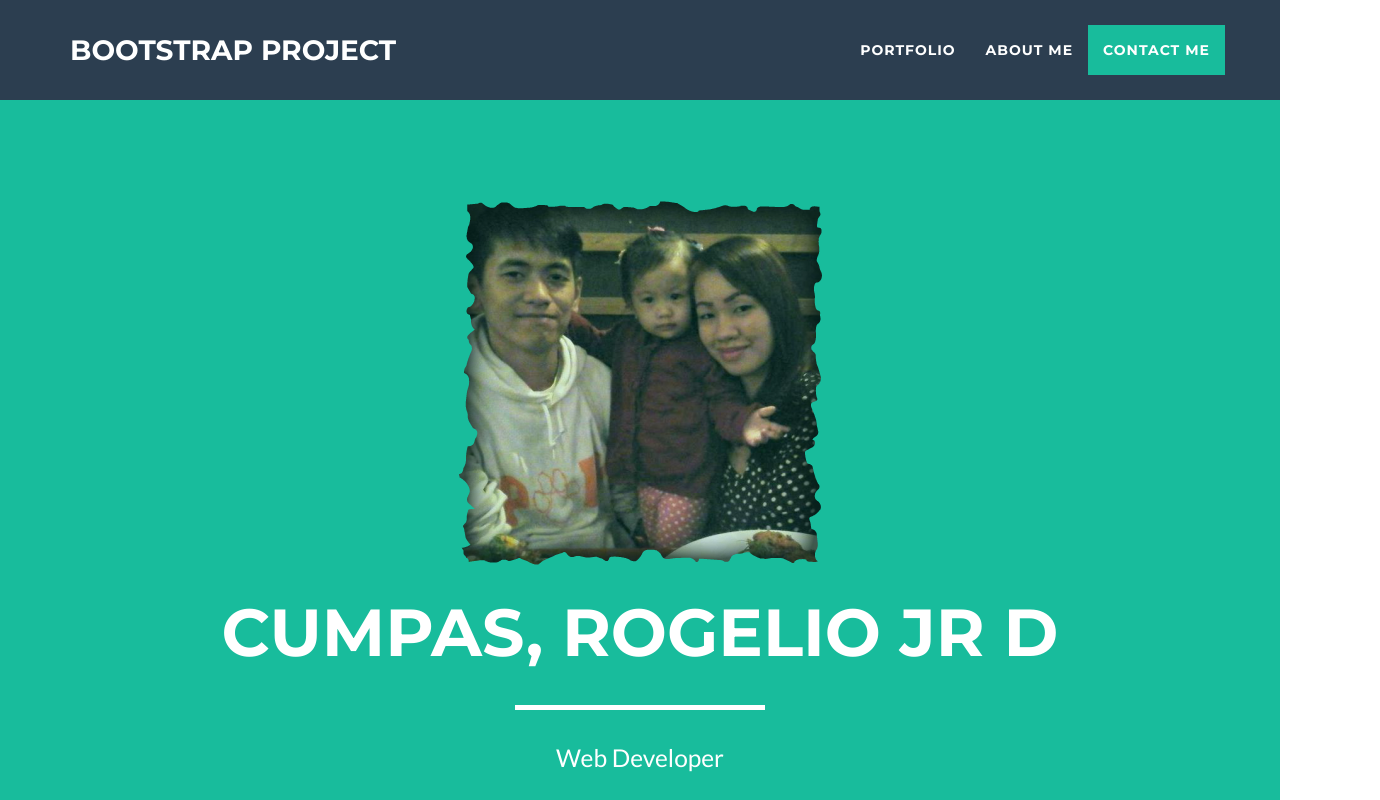
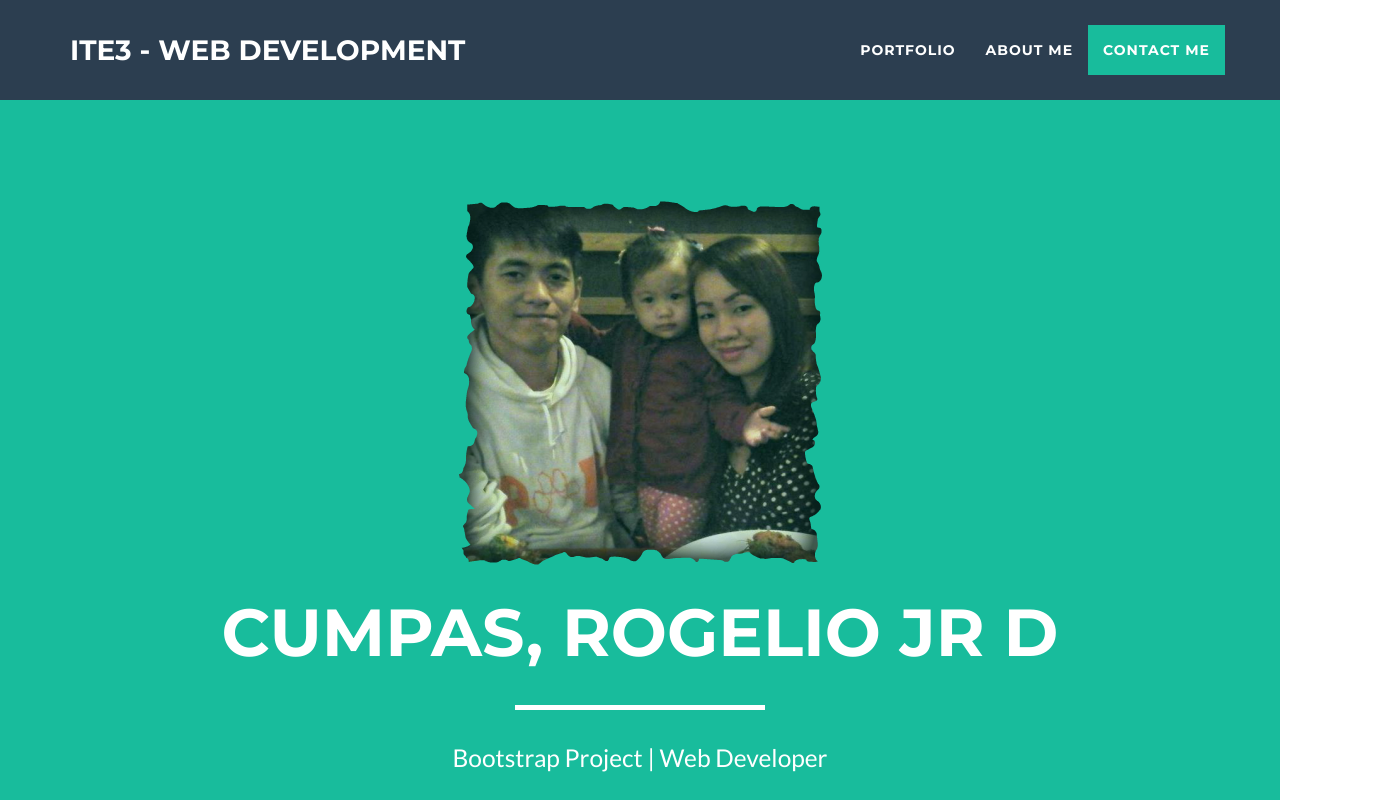
Before and after one commit to cumpasrogelio/cumpasrogelio.github.io, a website: page index.html in a window 1280 px wide. Shown: the top 800 px of the page, 1380 px wide, since content can reach past the window. Drawn offline with nearby package versions, Linux system fonts and the light colour scheme.

Commit message:
Update index.html

```diff
--- a/index.html
+++ b/index.html
@@ -41,7 +41,7 @@
                 <button type="button" class="navbar-toggle" data-toggle="collapse" data-target="#bs-example-navbar-collapse-1">
                     <span class="sr-only">Toggle navigation</span> Menu <i class="fa fa-bars"></i>
                 </button>
-                <a class="navbar-brand" href="#page-top">Bootstrap Project</a>
+                <a class="navbar-brand" href="#page-top">ITE3 - WEB DEVELOPMENT</a>
             </div>
 
             <!-- Collect the nav links, forms, and other content for toggling -->
@@ -75,7 +75,7 @@
                     <div class="intro-text">
                         <span class="name">Cumpas, Rogelio Jr D</span>
                         <hr class="star-light">
-                        <span class="skills">Web Developer</span>
+                        <span class="skills">Bootstrap Project | Web Developer</span>
                     </div>
                 </div>
             </div>
@@ -179,7 +179,7 @@
                                 <i class="fa fa-search-plus fa-3x"></i>
                             </div>
                         </div>
-                        <img src="1.JPG" class="img-rounded" alt="" >
+                        <img src="1.JPG" class="img-responsive" alt="" >
                     </a>
                 </div>
             </div>
```
